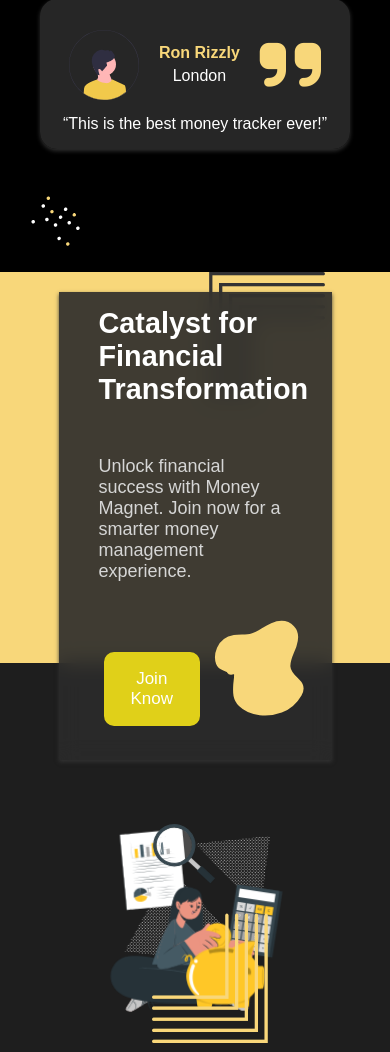
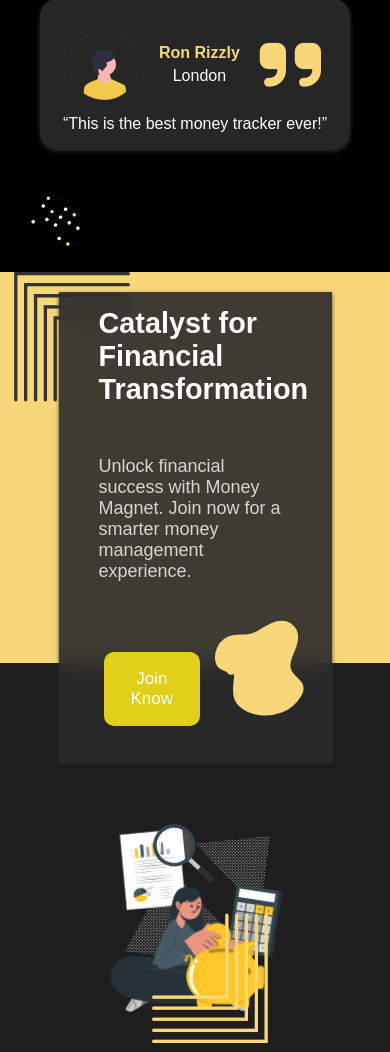
Before and after one commit to elijahgummer/MoneyMagnet-Budget-Expense-Managment-Web-App, a PHP site: page /home.php in a window 390 px wide. Shown: the part 2358-3410 px from the top of the page. Run offline with PHP 8.4, Linux system fonts and the light colour scheme; some web fonts are replaced.

Commit message:
changed the pos to the left

```diff
--- a/MoneyMagnet/css/home.css
+++ b/MoneyMagnet/css/home.css
@@ -752,7 +752,7 @@
     left: 20px;
   }
   #action .svg-container8 {
-    right: 0;
+    left: 0;
     top: 0;
   }
   /* HEADER RESPONSIVNESS */
```
